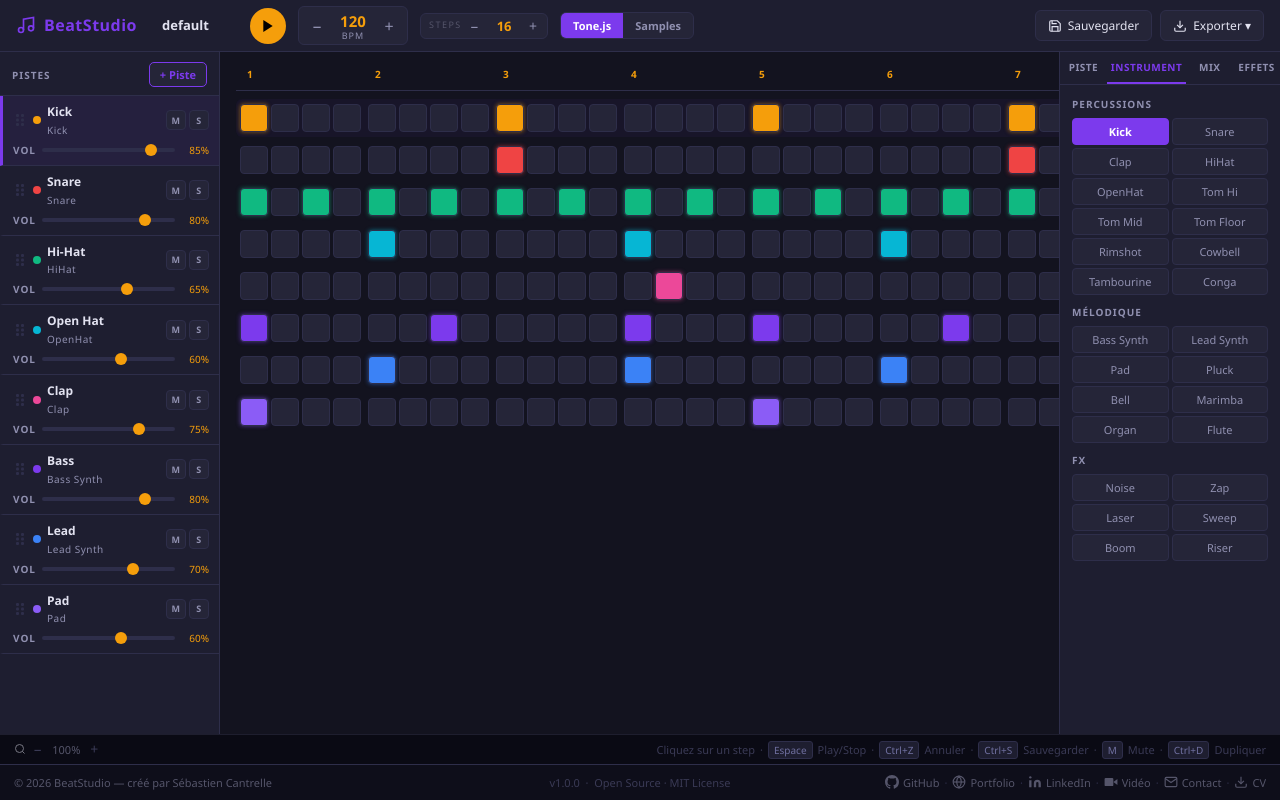
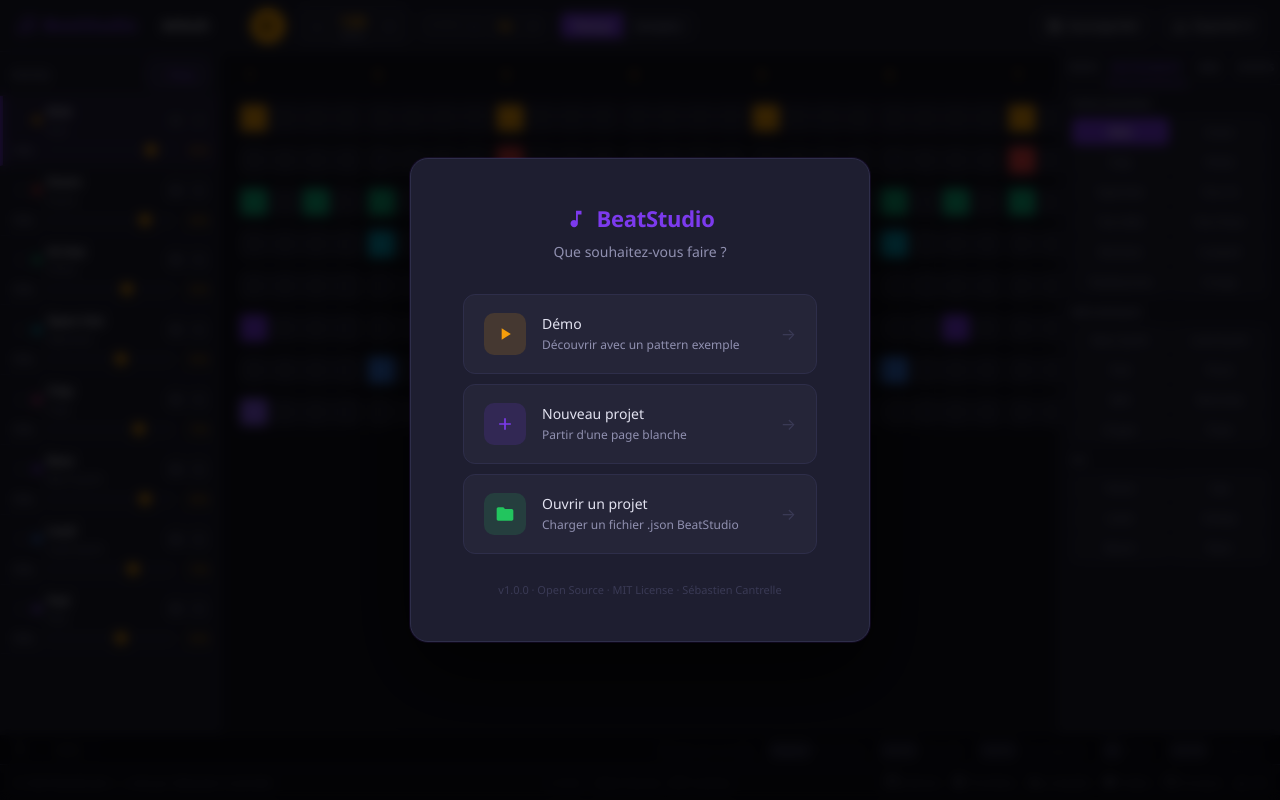
Before and after one commit to Spiritzen/BeatStudio, a React (Vite) app: page / in a window 1280 px wide. Built offline with nearby package versions, Linux system fonts and the light colour scheme.

Commit message:
feat: add welcome modal (demo / new project / open file)
- WelcomeModal component with 3 options
- Demo: opens app with default pattern
- New project: starts with empty grid
- Open file: loads .json BeatStudio pattern
- Error handling for invalid files
- Style dark theme matching BeatStudio

```diff
--- a/src/App.tsx
+++ b/src/App.tsx
@@ -4,6 +4,7 @@ import { LeftPanel } from './components/LeftPanel/LeftPanel';
 import { CenterGrid } from './components/CenterGrid/CenterGrid';
 import { RightPanel } from './components/RightPanel/RightPanel';
 import { Footer } from './components/Footer';
+import { WelcomeModal } from './components/WelcomeModal';
 import { usePattern } from './hooks/usePattern';
 import { useSequencer } from './hooks/useSequencer';
 import type { Track, InstrumentName } from './types';
@@ -13,6 +14,7 @@ import './App.css';
 export default function App() {
   const [mode, setMode] = useState<'tone' | 'sample'>('tone');
   const [zoom, setZoom] = useState(1);
+  const [showWelcome, setShowWelcome] = useState(true);
 
   const handleZoomChange = (val: number) => {
     setZoom(Math.round(Math.max(0.5, Math.min(2, val)) * 10) / 10);
@@ -29,6 +31,18 @@ export default function App() {
     savePattern, loadPattern, exportPattern,
     toggleMute, toggleSolo,
   } = usePattern();
+
+  const handleDemo = () => setShowWelcome(false);
+
+  const handleNew = () => {
+    loadPattern({ version: '1.0.0', bpm: 120, globalSteps: 16, tracks: [], createdAt: new Date().toISOString() });
+    setShowWelcome(false);
+  };
+
+  const handleLoad = (pattern: any) => {
+    loadPattern(pattern);
+    setShowWelcome(false);
+  };
 
   const { isPlaying, currentStep, togglePlay } = useSequencer(tracks, bpm, globalSteps, mode);
 
@@ -69,6 +83,14 @@ export default function App() {
   }, [togglePlay, undo, savePattern, selectedTrackId, duplicateTrack, toggleMute]);
 
   return (
+    <>
+      {showWelcome && (
+        <WelcomeModal
+          onDemo={handleDemo}
+          onNew={handleNew}
+          onLoad={handleLoad}
+        />
+      )}
     <div className="app">
       <TopBar
         isPlaying={isPlaying}
@@ -121,5 +143,6 @@ export default function App() {
 
       <Footer zoom={zoom} onZoomChange={handleZoomChange} />
     </div>
+    </>
   );
 }
--- /dev/null
+++ b/src/components/WelcomeModal.module.css
@@ -0,0 +1,142 @@
+.overlay {
+  position: fixed;
+  inset: 0;
+  background: rgba(0, 0, 0, 0.78);
+  backdrop-filter: blur(6px);
+  display: flex;
+  align-items: center;
+  justify-content: center;
+  z-index: 9999;
+}
+
+.modal {
+  background: #1e1e30;
+  border: 1px solid #2e2e4a;
+  border-radius: 18px;
+  padding: 44px 52px;
+  width: 460px;
+  max-width: 92vw;
+  box-shadow:
+    0 0 0 1px rgba(124, 58, 237, 0.1),
+    0 32px 80px rgba(0, 0, 0, 0.7);
+}
+
+.header {
+  text-align: center;
+  margin-bottom: 32px;
+}
+
+.logo {
+  display: inline-flex;
+  align-items: center;
+  gap: 9px;
+  font-size: 22px;
+  font-weight: 700;
+  color: #7c3aed;
+  letter-spacing: -0.3px;
+  margin-bottom: 8px;
+}
+
+.subtitle {
+  font-size: 14px;
+  color: #9090b0;
+  margin: 0;
+}
+
+.options {
+  display: flex;
+  flex-direction: column;
+  gap: 10px;
+  margin-bottom: 8px;
+}
+
+.card {
+  display: flex;
+  align-items: center;
+  gap: 16px;
+  background: #252538;
+  border: 1px solid #2e2e4a;
+  border-radius: 12px;
+  padding: 18px 20px;
+  cursor: pointer;
+  transition: border-color 0.15s, background 0.15s, transform 0.15s;
+  text-align: left;
+  width: 100%;
+  color: inherit;
+}
+
+.card:hover {
+  border-color: #7c3aed;
+  background: rgba(124, 58, 237, 0.07);
+  transform: translateY(-2px);
+}
+
+.card:active {
+  transform: translateY(0px);
+}
+
+.iconWrap {
+  width: 42px;
+  height: 42px;
+  border-radius: 10px;
+  display: flex;
+  align-items: center;
+  justify-content: center;
+  flex-shrink: 0;
+}
+
+.iconDemo { background: rgba(245, 158, 11, 0.15); color: #f59e0b; }
+.iconNew  { background: rgba(124, 58, 237, 0.15); color: #7c3aed; }
+.iconLoad { background: rgba(34, 197, 94,  0.15); color: #22c55e; }
+
+.cardText {
+  display: flex;
+  flex-direction: column;
+  gap: 3px;
+  flex: 1;
+}
+
+.cardTitle {
+  font-size: 14px;
+  font-weight: 500;
+  color: #e2e2f0;
+  display: block;
+}
+
+.cardSub {
+  font-size: 12px;
+  color: #9090b0;
+  display: block;
+}
+
+.arrow {
+  font-size: 16px;
+  color: #3a3a55;
+  transition: color 0.15s, transform 0.15s;
+}
+
+.card:hover .arrow {
+  color: #7c3aed;
+  transform: translateX(3px);
+}
+
+.errorBox {
+  display: flex;
+  align-items: center;
+  gap: 6px;
+  background: rgba(239, 68, 68, 0.1);
+  border: 1px solid rgba(239, 68, 68, 0.3);
+  border-radius: 8px;
+  padding: 10px 14px;
+  font-size: 12px;
+  color: #ef4444;
+  margin-top: 10px;
+}
+
+.footer {
+  margin-top: 28px;
+  font-size: 11px;
+  color: #3a3a55;
+  text-align: center;
+  margin-bottom: 0;
+}
--- /dev/null
+++ b/src/components/WelcomeModal.tsx
@@ -0,0 +1,123 @@
+import React, { useRef, useState } from 'react'
+import styles from './WelcomeModal.module.css'
+
+interface Props {
+  onDemo: () => void
+  onNew: () => void
+  onLoad: (pattern: any) => void
+}
+
+export const WelcomeModal: React.FC<Props> = ({ onDemo, onNew, onLoad }) => {
+  const fileRef = useRef<HTMLInputElement>(null)
+  const [error, setError] = useState('')
+
+  const handleFileChange = (e: React.ChangeEvent<HTMLInputElement>) => {
+    const file = e.target.files?.[0]
+    if (!file) return
+    setError('')
+    const reader = new FileReader()
+    reader.onload = (ev) => {
+      try {
+        const parsed = JSON.parse(ev.target?.result as string)
+        if (!parsed.tracks || !Array.isArray(parsed.tracks)) {
+          throw new Error('Format invalide')
+        }
+        onLoad(parsed)
+      } catch {
+        setError('Fichier invalide. Chargez un fichier .json BeatStudio.')
+        if (fileRef.current) fileRef.current.value = ''
+      }
+    }
+    reader.readAsText(file)
+  }
+
+  return (
+    <div className={styles.overlay}>
+      <div className={styles.modal}>
+
+        {/* Header */}
+        <div className={styles.header}>
+          <div className={styles.logo}>
+            <svg width="22" height="22" viewBox="0 0 24 24" fill="#7c3aed">
+              <path d="M12 3v10.55c-.59-.34-1.27-.55-2-.55-2.21 0-4 1.79-4 4s1.79 4 4 4 4-1.79 4-4V7h4V3h-6z"/>
+            </svg>
+            <span>BeatStudio</span>
+          </div>
+          <p className={styles.subtitle}>Que souhaitez-vous faire ?</p>
+        </div>
+
+        {/* Options */}
+        <div className={styles.options}>
+
+          {/* Démo */}
+          <button className={styles.card} onClick={onDemo}>
+            <div className={`${styles.iconWrap} ${styles.iconDemo}`}>
+              <svg width="20" height="20" viewBox="0 0 24 24" fill="currentColor">
+                <path d="M8 5v14l11-7z"/>
+              </svg>
+            </div>
+            <div className={styles.cardText}>
+              <span className={styles.cardTitle}>Démo</span>
+              <span className={styles.cardSub}>Découvrir avec un pattern exemple</span>
+            </div>
+            <div className={styles.arrow}>→</div>
+          </button>
+
+          {/* Nouveau projet */}
+          <button className={styles.card} onClick={onNew}>
+            <div className={`${styles.iconWrap} ${styles.iconNew}`}>
+              <svg width="20" height="20" viewBox="0 0 24 24" fill="currentColor">
+                <path d="M19 13h-6v6h-2v-6H5v-2h6V5h2v6h6v2z"/>
+              </svg>
+            </div>
+            <div className={styles.cardText}>
+              <span className={styles.cardTitle}>Nouveau projet</span>
+              <span className={styles.cardSub}>Partir d'une page blanche</span>
+            </div>
+            <div className={styles.arrow}>→</div>
+          </button>
+
+          {/* Ouvrir */}
+          <button className={styles.card} onClick={() => {
+            setError('')
+            fileRef.current?.click()
+          }}>
+            <div className={`${styles.iconWrap} ${styles.iconLoad}`}>
+              <svg width="20" height="20" viewBox="0 0 24 24" fill="currentColor">
+                <path d="M20 6h-8l-2-2H4c-1.1 0-2 .9-2 2v12c0 1.1.9 2 2 2h16c1.1 0 2-.9 2-2V8c0-1.1-.9-2-2-2z"/>
+              </svg>
+            </div>
+            <div className={styles.cardText}>
+              <span className={styles.cardTitle}>Ouvrir un projet</span>
+              <span className={styles.cardSub}>Charger un fichier .json BeatStudio</span>
+            </div>
+            <div className={styles.arrow}>→</div>
+          </button>
+
+        </div>
+
+        <input
+          ref={fileRef}
+          type="file"
+          accept=".json"
+          style={{ display: 'none' }}
+          onChange={handleFileChange}
+        />
+
+        {error && (
+          <div className={styles.errorBox}>
+            <svg width="14" height="14" viewBox="0 0 24 24" fill="currentColor">
+              <path d="M12 2C6.48 2 2 6.48 2 12s4.48 10 10 10 10-4.48 10-10S17.52 2 12 2zm1 15h-2v-2h2v2zm0-4h-2V7h2v6z"/>
+            </svg>
+            {error}
+          </div>
+        )}
+
+        <p className={styles.footer}>
+          v1.0.0 · Open Source · MIT License · Sébastien Cantrelle
+        </p>
+
+      </div>
+    </div>
+  )
+}
```
